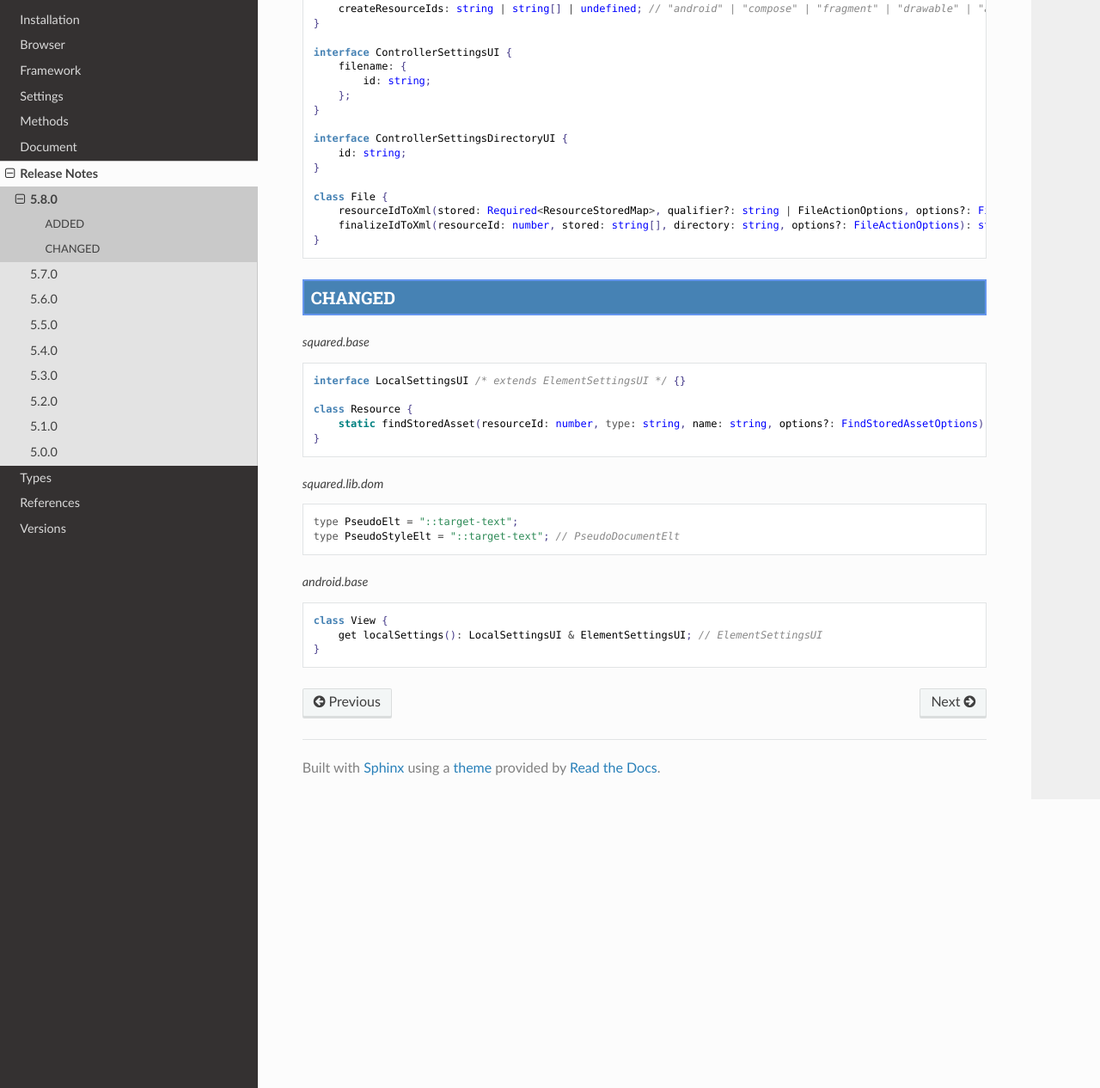
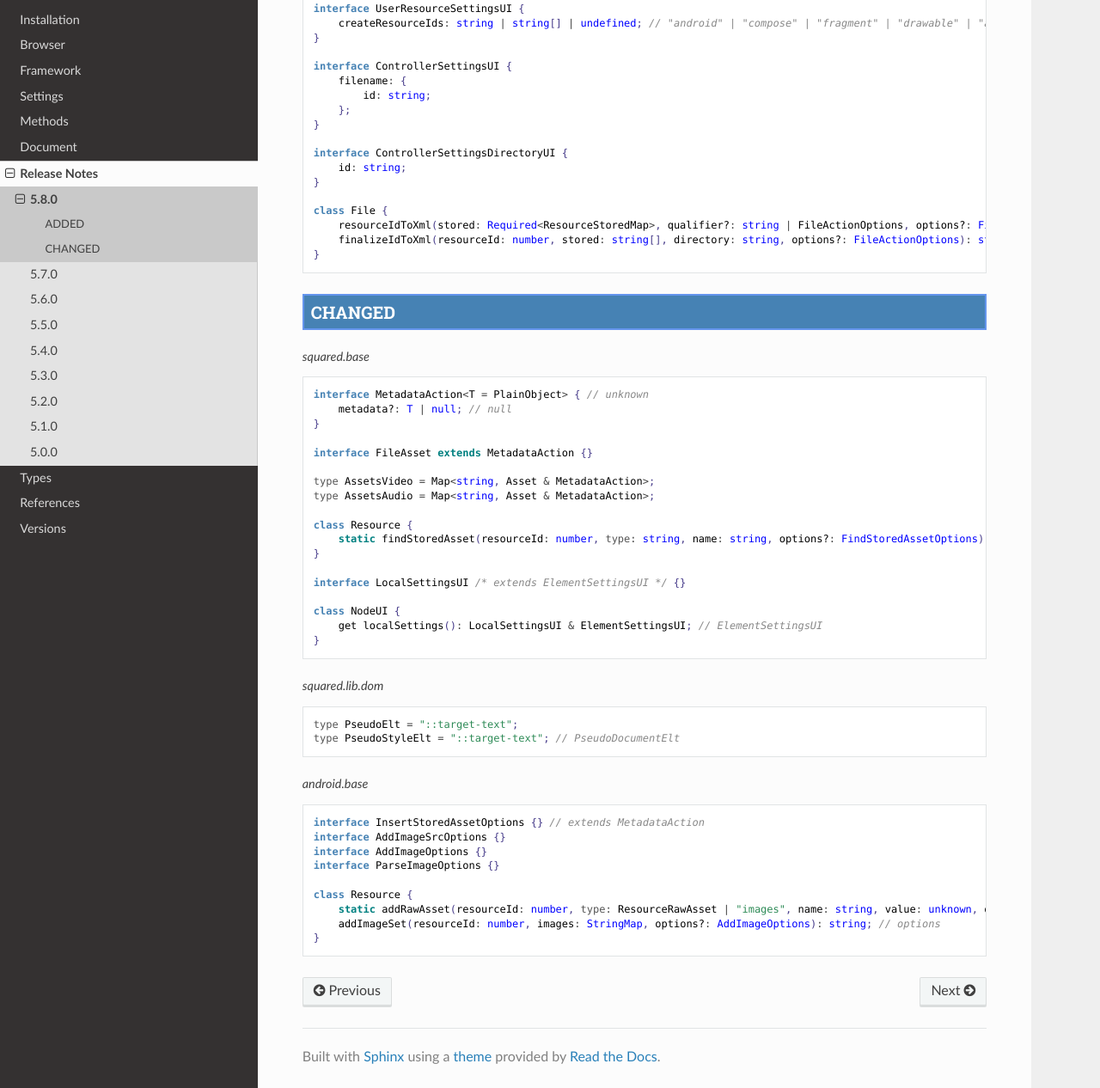
Before and after one commit to anpham6/android-docs, a Sphinx documentation site: the page built from source/release_notes/5.8.0.rst, in a window 1280 px wide and 1400 px high, scrolled down 1321 px, cut to the strip 134-1400 px from the top of the window. Shown: the whole strip at 86% size. Built offline with Sphinx 7.4.7 and the Read the Docs theme 3.1.0, drawn with Linux system fonts in a browser that asks for light colours; some of the changed text lies outside the part shown.

Commit message:
Release Notes: Latest modifications to API 5.8.0.

```diff
--- a/source/release_notes/5.8.0.rst
+++ b/source/release_notes/5.8.0.rst
@@ -14,6 +14,12 @@
 .. code-block::
   :caption: squared.base
 
+  interface AppProjectUI {
+      documentRoot: LayoutRoot<NodeUI>[];
+      set rendered(value);
+      get rendered(): NodeUI[];
+  }
+
   interface CacheValueUI {
       inlineBlock?: boolean;
   }
@@ -22,17 +28,12 @@
       fromFont?: boolean;
   }
 
-  interface AppProjectUI {
-      documentRoot: LayoutRoot<NodeUI>[];
-      set rendered(value);
-      get rendered(): NodeUI[];
-  }
-
   class ResourceUI {
       static appendId(resourceId: number, section: string, name: string): boolean;
   }
 
   class NodeUI {
+      datasetValue(name: string): string | undefined;
       get scalableElement(): boolean;
       get inlineBlock(): boolean;
   }
@@ -107,10 +108,23 @@
 .. code-block::
   :caption: squared.base
 
-  interface LocalSettingsUI /* extends ElementSettingsUI */ {}
+  interface MetadataAction<T = PlainObject> { // unknown
+      metadata?: T | null; // null
+  }
+
+  interface FileAsset extends MetadataAction {}
+
+  type AssetsVideo = Map<string, Asset & MetadataAction>;
+  type AssetsAudio = Map<string, Asset & MetadataAction>;
 
   class Resource {
       static findStoredAsset(resourceId: number, type: string, name: string, options?: FindStoredAssetOptions): unknown; // options
+  }
+
+  interface LocalSettingsUI /* extends ElementSettingsUI */ {}
+
+  class NodeUI {
+      get localSettings(): LocalSettingsUI & ElementSettingsUI; // ElementSettingsUI
   }
 
 .. code-block::
@@ -122,6 +136,12 @@
 .. code-block::
   :caption: android.base
 
-  class View {
-      get localSettings(): LocalSettingsUI & ElementSettingsUI; // ElementSettingsUI
+  interface InsertStoredAssetOptions {} // extends MetadataAction
+  interface AddImageSrcOptions {}
+  interface AddImageOptions {}
+  interface ParseImageOptions {}
+
+  class Resource {
+      static addRawAsset(resourceId: number, type: ResourceRawAsset | "images", name: string, value: unknown, options?: InsertStoredAssetOptions): string; // options
+      addImageSet(resourceId: number, images: StringMap, options?: AddImageOptions): string; // options
   }
```
Also changed, not shown: README.md (+1 -1 lines).
